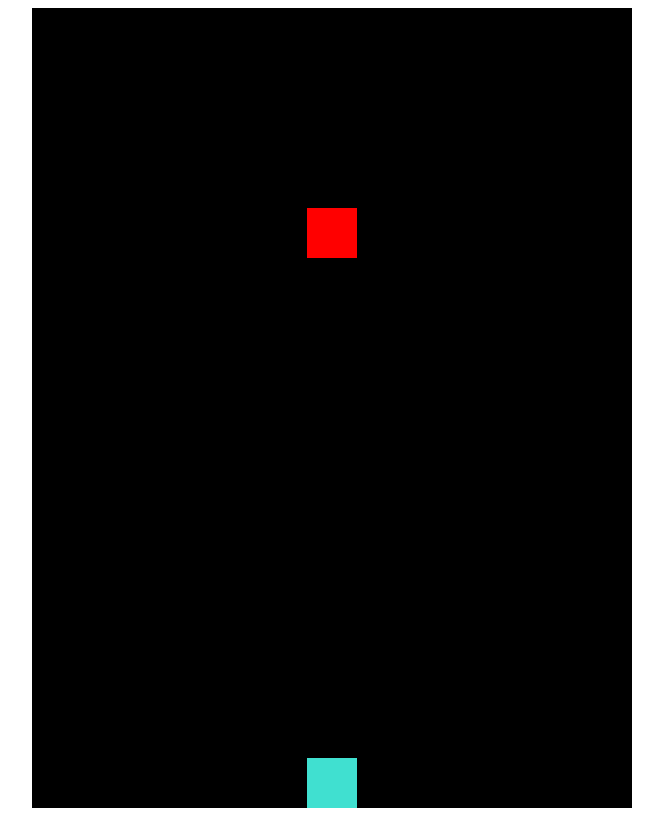
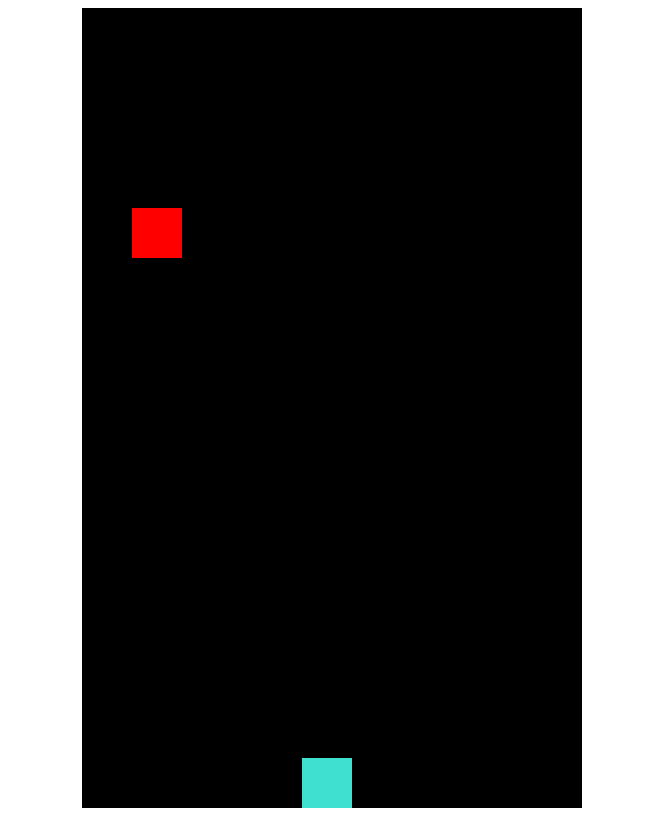
Before and after one commit to reboot-class-examples/Galaga-Demo, a plain HTML site: page index.html in a window 1280 px wide. Shown: the whole page, without its empty margins (308-971 px from the left). Drawn offline with Linux system fonts and the light colour scheme.

Commit message:
random x for enemies

```diff
--- a/enemy.js
+++ b/enemy.js
@@ -1,4 +1,4 @@
-function Enemy(x, y, parent, player){
+function Enemy(x, y, parent, player, array){
   var self = this
   this.x = x
   this.y = y
@@ -30,6 +30,7 @@ function Enemy(x, y, parent, player){
 
     if (self.y >= 750) {
       self.removeEnemy()
+      array.shift()
     }
   }
 
--- a/player.js
+++ b/player.js
@@ -18,7 +18,7 @@ function Player(x, y, parent){
 
   this.move = function () {
     var newX = self.x + self.speed * self.direction
-    if (newX >= 0 && newX <= 550) {
+    if (newX >= 0 && newX <= 450) {
       self.x = newX
       self.sprite.style.left = self.x + 'px'
     }
--- a/script.js
+++ b/script.js
@@ -2,7 +2,7 @@ import { Player } from './player.js'
 import { Enemy } from './enemy.js'
 
 var board = document.querySelector('#board')
-var player = new Player(275, 750, board)
+var player = new Player(220, 750, board)
 var playerId = null
 var spawnId = null
 var enemies = []
@@ -14,7 +14,8 @@ function gameStart() {
 }
 
 function createEnemy() {
-  var enemy = new Enemy(275, 0, board, player)
+  var coord = Math.floor(Math.random() * 10) * 50
+  var enemy = new Enemy(coord, 0, board, player, enemies)
   enemy.insertEnemy()
   enemies.push(enemy)
 }
--- a/style.css
+++ b/style.css
@@ -1,5 +1,5 @@
 #board {
-  width: 600px;
+  width: 500px;
   height: 800px;
   background-color: black;
   position: relative;
```
